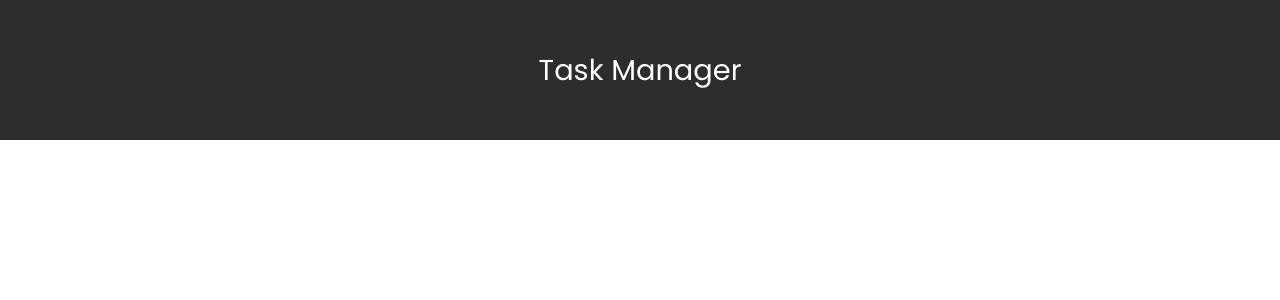
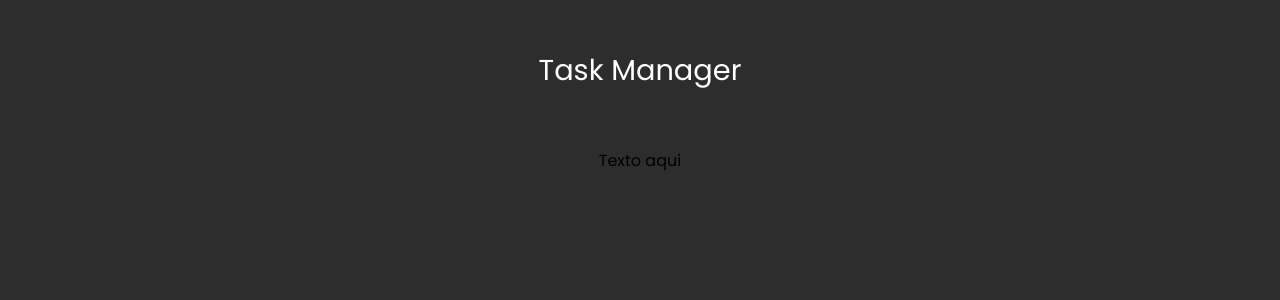
Before and after one commit to DiegoGeoDev/taskManager, a React (Create React App) app: page / in a window 1280 px wide. Shown: the top 300 px of the page. Built offline with nearby package versions, Linux system fonts and the light colour scheme.

Commit message:
criação do componente container
Co-authored-by: Davi <davecadastro@gmail.com>

```diff
--- a/src/App.js
+++ b/src/App.js
@@ -1,4 +1,5 @@
 import Header from './components/Header/Header';
+import Container from './components/Container/Container';
 
 import './App.css';
 
@@ -6,6 +7,9 @@ function App() {
 	return (
 		<div className="App">
 			<Header title={'Task Manager'} />
+			<Container>
+				<h1>Texto aqui</h1>
+			</Container>
 		</div>
 	);
 }
--- /dev/null
+++ b/src/components/Container/Container.js
@@ -0,0 +1,18 @@
+import React from 'react';
+
+function Container({ children }) {
+	const containerStyle = {
+		backgroundColor: '#2e2d2e',
+		width: '100vw',
+		height: '100vh',
+		display: 'flex',
+		flexDirection: 'column',
+		alignItems: 'center',
+		justifyContent: 'start',
+		padding: '8px',
+	};
+
+	return <div style={containerStyle}>{children}</div>;
+}
+
+export default Container;
```
